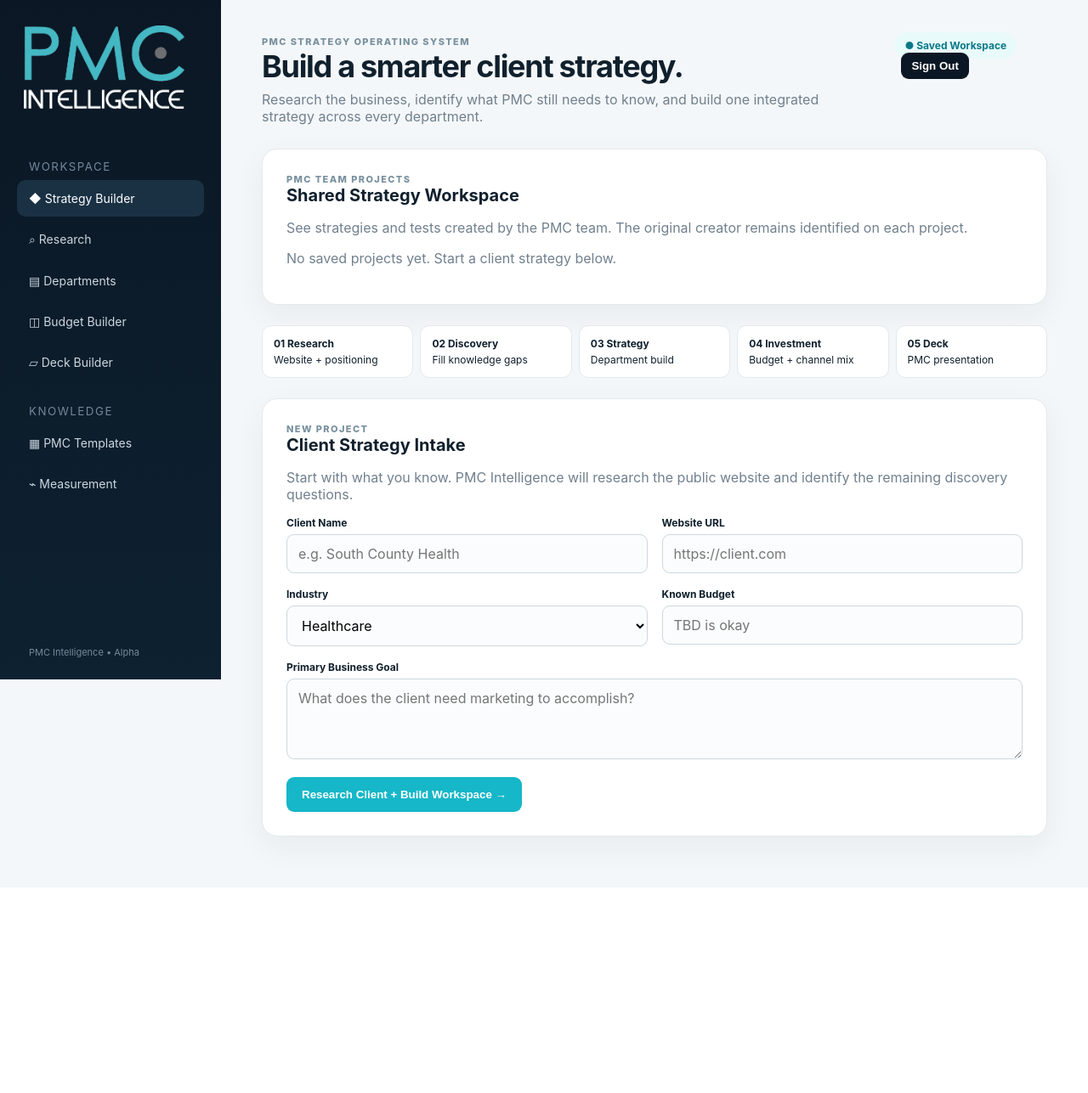
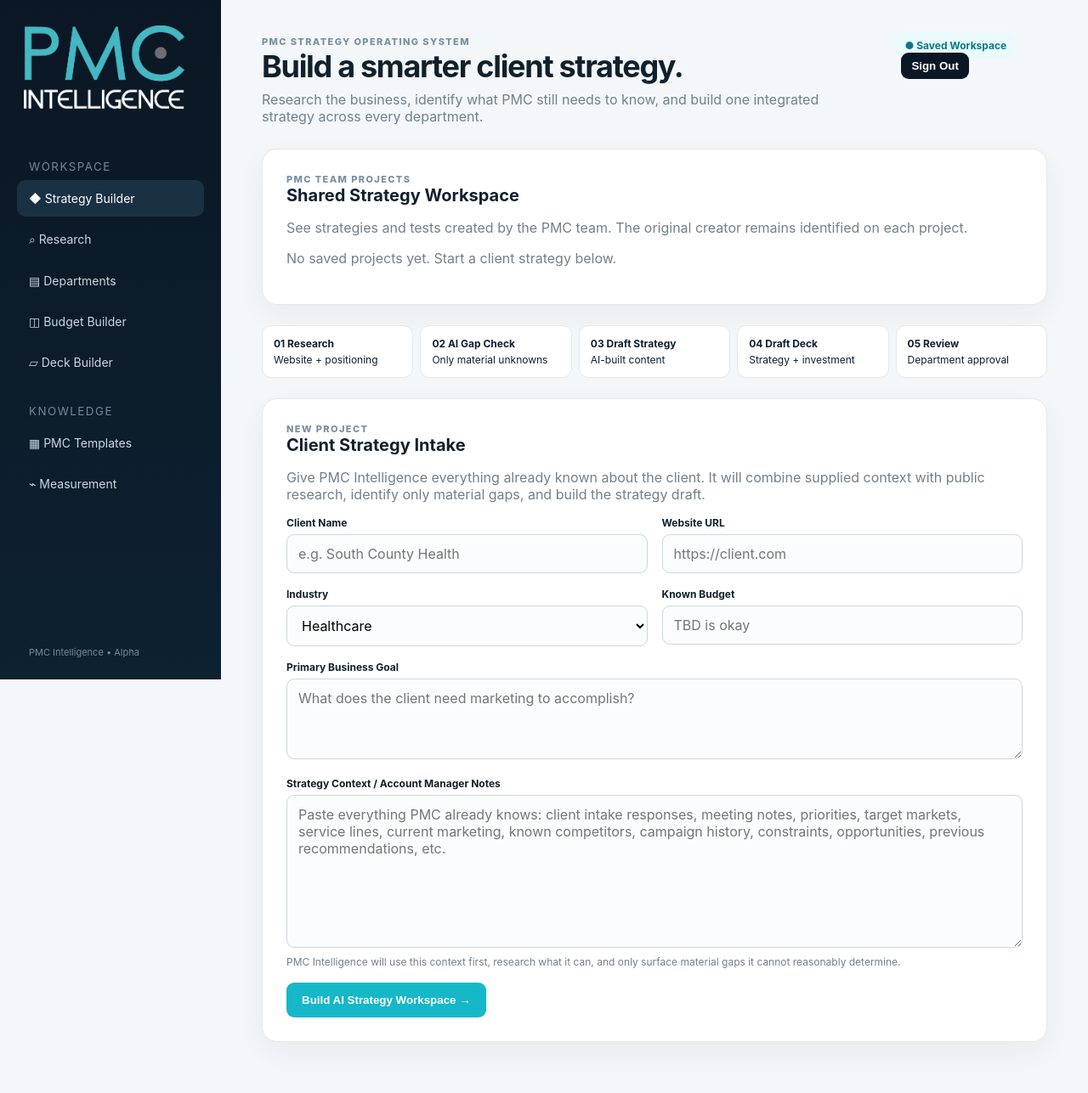
Before and after one commit to PMCMEDIA/pmc-intelligence, a Flask app: page / in a window 1280 px wide. Shown: the whole page at 85% size. Before the commit the page ends 1016 px from the top, so only its background shows below. Run offline with Flask 3, Linux system fonts and the light colour scheme; the visitor is signed in with stand-in values (Sample User, id 1); data that the repository does not hold is empty.

Commit message:
Redesign intake around AI-first context and gap check workflow

```diff
--- a/templates/index.html
+++ b/templates/index.html
@@ -27,15 +27,15 @@ input,select,textarea{width:100%;padding:12px 13px;border:1px solid #ccd8df;bord
 <aside class="side"><div class="brand-lockup"><img class="pmc-png-logo" src="/static/pmc-intelligence-logo.png" alt="PMC Intelligence"></div><div class="nav"><small>Workspace</small><div class="active" onclick="window.scrollTo({top:0,behavior:'smooth'})">◆ Strategy Builder</div><div onclick="jumpToStage(1)">⌕ Research</div><div onclick="jumpToStage(3)">▤ Departments</div><div onclick="jumpToStage(4)">◫ Budget Builder</div><div onclick="jumpToStage(5)">▱ Deck Builder</div><small>Knowledge</small><div onclick="currentProject&&showDeck()">▦ PMC Templates</div><div onclick="currentProject&&showMeasurement()">⌁ Measurement</div></div><div class="version">PMC Intelligence • Alpha</div></aside>
 <main class="main"><div id="loginScreen" class="login-screen {% if logged_in %}hidden{% endif %}"><div class="login-shell"><div class="login-brand"><img class="login-logo" src="/static/pmc-intelligence-logo.png" alt="PMC Intelligence"><div class="login-kicker">PMC STRATEGY OPERATING SYSTEM</div><h1>Strategy starts here.</h1><p>Turn client discovery, research and PMC expertise into integrated strategy, investment planning and presentation-ready work.</p><div class="login-points"><span>Research</span><span>Discovery</span><span>Strategy</span><span>Investment</span><span>Decks</span></div></div><div class="login-card"><div class="section-label">Secure PMC Workspace</div><h2>Welcome back</h2><p class="muted">Sign in with your PMC email address to access your saved client strategies.</p><form method="post" action="/enter"><label>PMC Email</label><input id="loginEmail" name="email" type="email" autocomplete="email" placeholder="yourname@pmcne.com" required><button id="loginButton" class="btn primary login-btn" type="submit">Enter PMC Intelligence →</button></form><div id="loginError" class="login-error {% if not login_error %}hidden{% endif %}">{{ login_error }}</div><div class="login-foot">Internal access • @pmcne.com accounts only</div></div></div></div><div id="appWorkspace" class="{% if not logged_in %}hidden{% endif %}">
 <div class="hero"><div><div class="section-label">PMC Strategy Operating System</div><h1>Build a smarter client strategy.</h1><div class="muted">Research the business, identify what PMC still needs to know, and build one integrated strategy across every department.</div></div><div><span class="status">● Saved Workspace</span><button class="btn" style="margin-left:8px;padding:8px 12px" onclick="logout()">Sign Out</button><noscript><a href="/logout" style="color:white;margin-left:8px">Sign Out</a></noscript></div></div>
-<div id="activeProjectBanner"></div><div class="card"><div class="section-label">PMC Team Projects</div><h2>Shared Strategy Workspace</h2><p class="muted">See strategies and tests created by the PMC team. The original creator remains identified on each project.</p><div id="projectList"><p class="muted">Loading saved projects…</p></div></div><div class="progress" id="workflowProgress"><div class="step"><b>01 Research</b>Website + positioning</div><div class="step"><b>02 Discovery</b>Fill knowledge gaps</div><div class="step"><b>03 Strategy</b>Department build</div><div class="step"><b>04 Investment</b>Budget + channel mix</div><div class="step"><b>05 Deck</b>PMC presentation</div></div>
-<div class="card"><div class="section-label">New Project</div><h2>Client Strategy Intake</h2><p class="muted">Start with what you know. PMC Intelligence will research the public website and identify the remaining discovery questions.</p>
+<div id="activeProjectBanner"></div><div class="card"><div class="section-label">PMC Team Projects</div><h2>Shared Strategy Workspace</h2><p class="muted">See strategies and tests created by the PMC team. The original creator remains identified on each project.</p><div id="projectList"><p class="muted">Loading saved projects…</p></div></div><div class="progress" id="workflowProgress"><div class="step"><b>01 Research</b>Website + positioning</div><div class="step"><b>02 AI Gap Check</b>Only material unknowns</div><div class="step"><b>03 Draft Strategy</b>AI-built content</div><div class="step"><b>04 Draft Deck</b>Strategy + investment</div><div class="step"><b>05 Review</b>Department approval</div></div>
+<div class="card"><div class="section-label">New Project</div><h2>Client Strategy Intake</h2><p class="muted">Give PMC Intelligence everything already known about the client. It will combine supplied context with public research, identify only material gaps, and build the strategy draft.</p>
 <div class="grid">
 <div class="field"><label>Client Name</label><input id=c placeholder="e.g. South County Health"></div>
 <div class="field"><label>Website URL</label><input id=u placeholder="https://client.com"></div>
 <div class="field"><label>Industry</label><select id=i><option>Healthcare</option><option>Restaurant / Hospitality</option><option>Insurance</option><option>Financial Services</option><option>B2B</option><option>Education</option><option>Home / Construction</option><option>Other</option></select></div>
 <div class="field"><label>Known Budget</label><input id=b placeholder="TBD is okay"></div>
-<div class="field full"><label>Primary Business Goal</label><textarea id=g placeholder="What does the client need marketing to accomplish?"></textarea></div>
-<div class="full"><button class="btn primary" onclick="build()">Research Client + Build Workspace →</button></div>
+<div class="field full"><label>Primary Business Goal</label><textarea id=g placeholder="What does the client need marketing to accomplish?"></textarea></div><div class="field full"><label>Strategy Context / Account Manager Notes</label><textarea id="ctx" style="min-height:180px" placeholder="Paste everything PMC already knows: client intake responses, meeting notes, priorities, target markets, service lines, current marketing, known competitors, campaign history, constraints, opportunities, previous recommendations, etc."></textarea><div class="edit-hint">PMC Intelligence will use this context first, research what it can, and only surface material gaps it cannot reasonably determine.</div></div>
+<div class="full"><button class="btn primary" onclick="build()">Build AI Strategy Workspace →</button></div>
 </div></div>
 <div id=o></div>
 </div></main></div>
@@ -72,7 +72,7 @@ async function loadProjects(){
 async function openProject(id){const r=await fetch("/api/projects/"+id);if(!r.ok)return;const p=await r.json();renderProject(p);restoreProjectStage(p)}
 async function build(){
  $("o").innerHTML='<div class="card loading"><div class="spinner"></div><div><b>Researching client website…</b></div></div>';
- const payload={client:$("c").value||"New Client",url:$("u").value,industry:$("i").value,budget:$("b").value||"TBD",goal:$("g").value||"Grow qualified demand"};
+ const payload={client:$("c").value||"New Client",url:$("u").value,industry:$("i").value,budget:$("b").value||"TBD",goal:$("g").value||"Grow qualified demand",strategy_context:$("ctx").value||""};
  try{const r=await fetch("/api/projects",{method:"POST",headers:{"Content-Type":"application/json"},body:JSON.stringify(payload)});const p=await r.json();if(!r.ok)throw new Error(p.error||"Could not create project");renderProject(p);loadProjects()}catch(ex){$("o").innerHTML='<div class="card"><h2>Something went wrong</h2><p>'+esc(ex.message)+'</p></div>'}
 }
 function renderProject(p){
```
